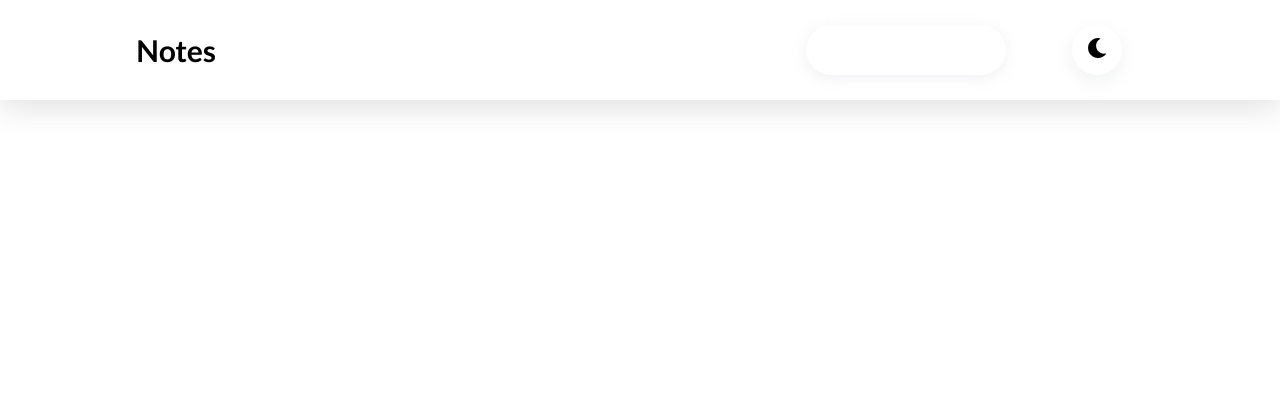
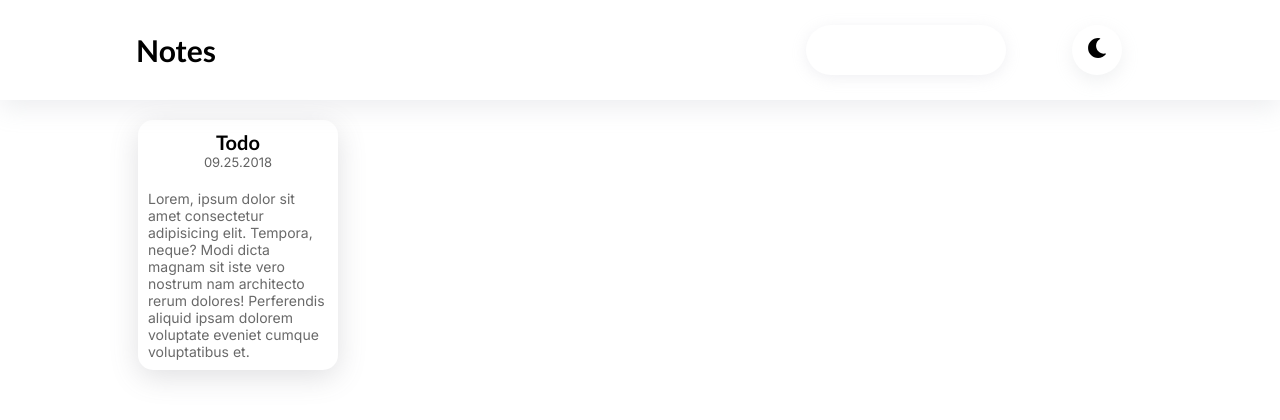
Before and after one commit to RubenKarapetyann/notes, a Next.js app: page / in a window 1280 px wide. Shown: the top 420 px of the page. Built offline with nearby package versions, Linux system fonts and the light colour scheme.

Commit message:
add card component

```diff
--- a/app/globals.css
+++ b/app/globals.css
@@ -3,3 +3,11 @@ body, * {
   padding: 0;
   box-sizing: border-box;
 }
+.container{
+  width: 80%;
+  margin: 0 auto;
+  display: flex;
+  flex-wrap: wrap;
+  padding: 10px;
+  padding-top: 20px;
+}
--- a/app/layout.tsx
+++ b/app/layout.tsx
@@ -19,7 +19,9 @@ export default function RootLayout({
     <html lang="en">
       <body className={inter.className}>
         <Header/>
-        {children}
+        <div className='container'>
+          {children}
+        </div>
       </body>
     </html>
   )
--- a/app/page.tsx
+++ b/app/page.tsx
@@ -1,7 +1,10 @@
+import Card from '@/components/main/Card/Card'
 import styles from './page.module.css'
 
 export default function Home() {
   return (
-    <div></div>
+    <div>
+      <Card/>
+    </div>
   )
 }
--- a/components/header/Header/Header.module.css
+++ b/components/header/Header/Header.module.css
@@ -1,11 +1,13 @@
 .header {
     width: 100%;
     height: 100px;
-    box-shadow: rgba(100, 100, 111, 0.2) 0px 7px 29px 0px;
+    box-shadow: rgba(163, 172, 181, 0.2) 0px 8px 24px;
     padding: 10px;
     display: flex;
     align-items: center;
     justify-content: space-around;
+    position: sticky;
+    top: 0;
 }
 .headerSection{
     width: 30%;
--- /dev/null
+++ b/components/main/Card/Card.module.css
@@ -0,0 +1,30 @@
+.cardContainer{
+    width: 200px;
+    height: 250px;
+    border-radius: 15px;
+    box-shadow: rgba(100, 100, 111, 0.2) 0px 7px 29px 0px;
+    display: flex;
+    flex-direction: column;
+    align-items: center;
+    padding: 10px;
+    justify-content: space-between;
+    cursor: pointer;
+    user-select: none;
+}
+.cardDate{
+    font-size: 13px;
+    color: rgb(98, 98, 98);
+}
+.cardText{
+    font-size: 14px;
+    color: rgb(105, 105, 105);
+}
+.cardText:hover{
+    color: rgb(18, 18, 18);
+
+}
+.cardTitleContainer{
+    display: flex;
+    flex-direction: column;
+    align-items: center;
+}
--- /dev/null
+++ b/components/main/Card/Card.tsx
@@ -0,0 +1,24 @@
+import { FunctionComponent } from "react"
+import styles from "./Card.module.css"
+import Title from "@/components/global/Title/Title";
+
+
+const Card: FunctionComponent = ()=>{
+    return (
+        <div className={styles.cardContainer}>
+            <div className={styles.cardTitleContainer}>
+                <Title
+                    title="Todo"
+                    size={20}
+                />
+                <span className={styles.cardDate}>09.25.2018</span>
+            </div>
+
+            <p className={styles.cardText}>
+                Lorem, ipsum dolor sit amet consectetur adipisicing elit. Tempora, neque? Modi dicta magnam sit iste vero nostrum nam architecto rerum dolores! Perferendis aliquid ipsam dolorem voluptate eveniet cumque voluptatibus et.
+            </p>
+        </div>
+    )
+}
+
+export default Card;
```
